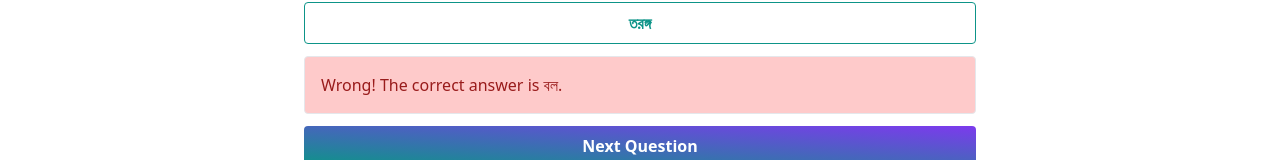
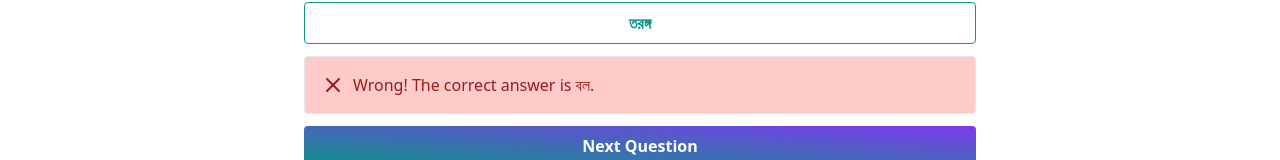
Before and after one commit to ashsajal1/verbalcom, a Vue app: page /quiz in a window 1280 px wide. Both pictures are taken after a click on the button "চাপ". Shown: the part 352-512 px from the top of the page. Built offline with nearby package versions, Linux system fonts and the light colour scheme.

Commit message:
feat: add Tick and X icon for correct and incorrect answer

```diff
--- a/src/pages/Quiz.vue
+++ b/src/pages/Quiz.vue
@@ -7,6 +7,8 @@
         </div>
         <p class="border rounded p-4 my-3 flex items-center gap-2" v-if="feedback"
             :class="{ 'bg-green-200 text-green-800': feedback === 'Correct!', 'bg-red-200 text-red-800': feedback.startsWith('Wrong!') }">
+            <Check v-if="feedback === 'Correct!'" />
+            <X v-if="feedback.startsWith('Wrong!')" />
             {{ feedback }}
         </p>
         <Button class="w-full" v-if="feedback" @click="nextQuestion">Next Question</Button>
@@ -18,7 +20,7 @@ import { ref } from 'vue';
 import { vocabulary } from '@/lib/vocabulary';
 import type { Vocabulary } from '@/lib/vocabulary/types';
 import Button from '@/components/Button.vue';
-import { CircleAlert } from 'lucide-vue-next'
+import { Check, X } from 'lucide-vue-next'
 
 const currentQuestionIndex = ref(0);
 const currentQuestion = ref<any>(null);
```
